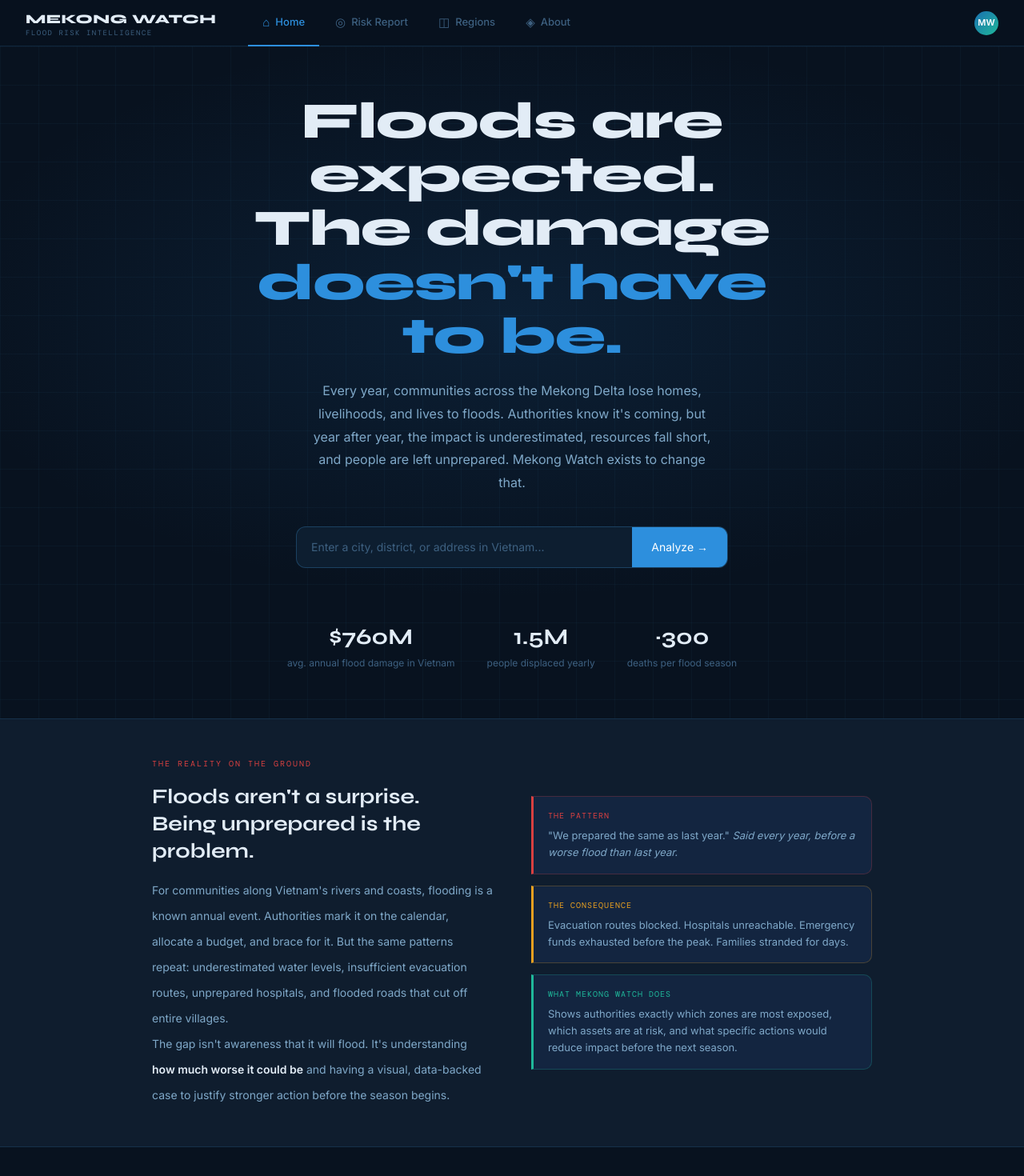
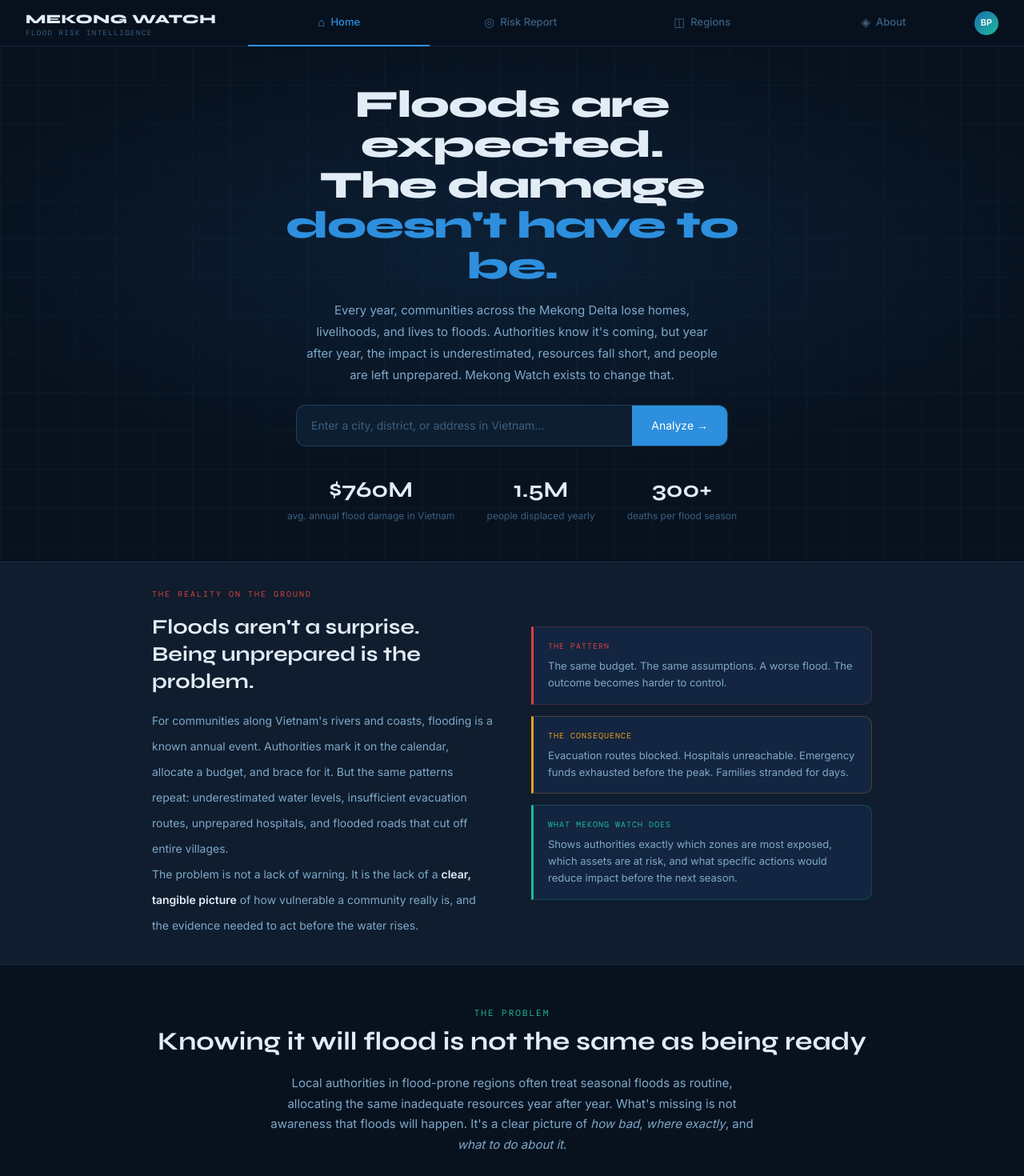
Before and after one commit to phamthucquyen/Mekong-Watch, a Next.js app: page / in a window 1280 px wide. Shown: the top 1470 px of the page at 80% size. Built offline with nearby package versions, Linux system fonts and the light colour scheme.

Commit message:
finish MVP

```diff
--- a/src/app/globals.css
+++ b/src/app/globals.css
@@ -114,15 +114,16 @@ button {
 .nav-tabs {
   display: flex;
   flex: 1;
-  gap: 2px;
+  justify-content: space-evenly;
 }
 
 .nav-tab {
   display: flex;
   align-items: center;
+  justify-content: center;
   gap: 7px;
   height: 58px;
-  padding: 0 18px;
+  flex: 1;
   border-bottom: 2px solid transparent;
   color: var(--text3);
   font-size: 13px;
@@ -187,9 +188,8 @@ button {
   display: flex;
   flex-direction: column;
   align-items: center;
-  justify-content: center;
-  min-height: calc(100vh - 58px);
-  padding: 60px 32px;
+  justify-content: flex-start;
+  padding: 48px 32px 48px;
   overflow: visible;
 }
 
@@ -235,10 +235,10 @@ button {
 }
 
 .hero-title {
-  margin-bottom: 20px;
+  margin-bottom: 16px;
   color: var(--text);
   font-family: var(--font-display), sans-serif;
-  font-size: clamp(40px, 6vw, 64px);
+  font-size: clamp(32px, 4vw, 48px);
   font-weight: 800;
   line-height: 1.05;
   letter-spacing: -1px;
@@ -257,8 +257,8 @@ button {
 
 .hero-sub {
   max-width: 520px;
-  margin: 0 auto 40px;
-  font-size: 16px;
+  margin: 0 auto 24px;
+  font-size: 15px;
 }
 
 .search-hero {
@@ -327,7 +327,7 @@ button {
 .about-page {
   max-width: 1100px;
   margin: 0 auto;
-  padding: 80px 32px;
+  padding: 48px 32px;
 }
 
 .how-page,
--- a/src/app/page.tsx
+++ b/src/app/page.tsx
@@ -5,7 +5,7 @@ import { homeFeatures } from "@/lib/site-content";
 export default function Home() {
   return (
     <main className="page-shell">
-      <section className="hero pt-10 pb-14">
+      <section className="hero pt-6 pb-10">
         <div className="hero-bg" />
         <div className="hero-grid" />
 
@@ -27,7 +27,7 @@ export default function Home() {
           <LocationAutocompleteForm
             action="/analyze"
             placeholder="Enter a city, district, or address in Vietnam..."
-            wrapperClassName="relative z-30 mx-auto mb-16 w-full max-w-[540px]"
+            wrapperClassName="relative z-30 mx-auto mb-8 w-full max-w-[540px]"
             formClassName="search-hero !m-0"
             inputClassName="flex-1 border-none bg-transparent px-[18px] py-[14px] text-[var(--text)] outline-none"
             buttonClassName="primary-link"
@@ -43,7 +43,7 @@ export default function Home() {
               <div className="hero-stat-label">people displaced yearly</div>
             </div>
             <div>
-              <div className="hero-stat-num">~300</div>
+              <div className="hero-stat-num">300+</div>
               <div className="hero-stat-label">deaths per flood season</div>
             </div>
           </div>
@@ -51,7 +51,7 @@ export default function Home() {
       </section>
 
       <section
-        className="border-y border-[var(--border)] bg-[var(--panel)] px-8 py-12"
+        className="border-y border-[var(--border)] bg-[var(--panel)] px-8 py-8"
       >
         <div className="mx-auto grid max-w-[900px] grid-cols-1 items-center gap-12 md:grid-cols-2">
           <div>
@@ -71,12 +71,12 @@ export default function Home() {
                 routes, unprepared hospitals, and flooded roads that cut off entire villages.
               </p>
               <p className="m-0">
-                The gap isn&apos;t awareness that it will flood. It&apos;s understanding{" "}
+                The problem is not a lack of warning. It is the lack of a{" "}
                 <span className="font-semibold text-[var(--text)]">
-                  how much worse it could be
+                  clear, tangible picture
                 </span>{" "}
-                and having a visual, data-backed case to justify stronger action before the season
-                begins.
+                of how vulnerable a community really is, and the evidence needed to act before the
+                water rises.
               </p>
             </div>
           </div>
@@ -89,10 +89,7 @@ export default function Home() {
                     THE PATTERN
                   </div>
                   <p className="mt-[6px] text-[13px] leading-[1.6] text-[var(--text2)]">
-                    &quot;We prepared the same as last year.&quot;{" "}
-                    <span className="italic">
-                      Said every year, before a worse flood than last year.
-                    </span>
+                    The same budget. The same assumptions. A worse flood. The outcome becomes harder to control.
                   </p>
                 </div>
               </div>
@@ -131,8 +128,8 @@ export default function Home() {
 
       <section className="features-section">
         <div className="section-header">
-          <div className="section-eyebrow">THE PROBLEM WE&apos;RE SOLVING</div>
-          <h2 className="section-title">&quot;It floods every year&quot; is not a plan</h2>
+          <div className="section-eyebrow">THE PROBLEM</div>
+          <h2 className="section-title">Knowing it will flood is not the same as being ready</h2>
           <p className="mx-auto mt-[14px] max-w-[620px] text-[15px] leading-[1.7] text-[var(--text2)]">
             Local authorities in flood-prone regions often treat seasonal floods as routine,
             allocating the same inadequate resources year after year. What&apos;s missing is not
@@ -141,15 +138,6 @@ export default function Home() {
           </p>
         </div>
 
-        <div className="features-grid">
-          {homeFeatures.map((feature) => (
-            <Link key={feature.title} href={feature.href} className="feature-card">
-              <div className="feature-icon">{feature.icon}</div>
-              <div className="feature-title">{feature.title}</div>
-              <div className="feature-desc">{feature.description}</div>
-            </Link>
-          ))}
-        </div>
       </section>
     </main>
   );
--- a/src/components/site-nav.tsx
+++ b/src/components/site-nav.tsx
@@ -40,7 +40,7 @@ export function SiteNav() {
       </div>
 
       <div className="nav-right">
-        <div className="nav-avatar">MW</div>
+        <div className="nav-avatar">BP</div>
       </div>
     </nav>
   );
```
